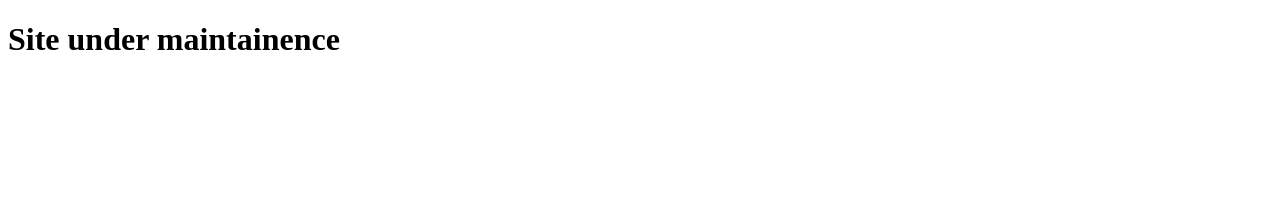
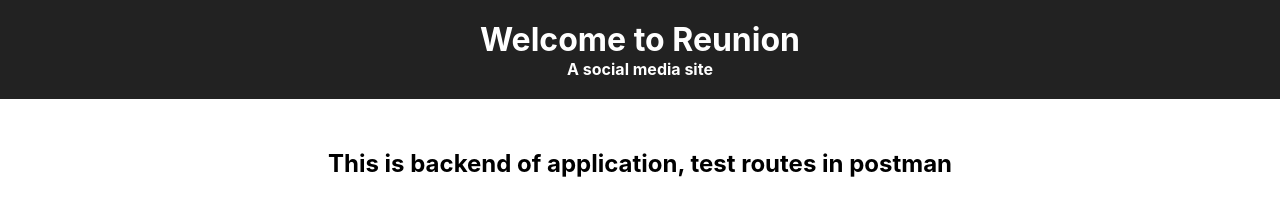
Before and after one commit to shridharGits/sm-reunion, a website: page index.html in a window 1280 px wide. Drawn offline with Linux system fonts and the light colour scheme.

Commit message:
first commit

```diff
--- a/app.js
+++ b/app.js
@@ -20,7 +20,7 @@ app.use('/api', userRoutes);
 // creating tables
 app.get('/', (req, res)=>{
     try{
-        res.json('welcome');
+        res.sendFile(path.join(__dirname, '/index.html'));
     }
     catch(e){
         res.status(400).json({
--- a/index.html
+++ b/index.html
@@ -5,8 +5,39 @@
     <meta http-equiv="X-UA-Compatible" content="IE=edge">
     <meta name="viewport" content="width=device-width, initial-scale=1.0">
     <title>Document</title>
+    <style>
+        *{
+            margin: 0;
+            padding: 0;
+        }
+        body{
+            font-family: -apple-system, BlinkMacSystemFont, 'Segoe UI', Roboto, Oxygen, Ubuntu, Cantarell, 'Open Sans', 'Helvetica Neue', sans-serif;
+            color: white;
+        }
+        .header{
+            background-color: rgb(34, 34, 34);
+            padding: 20px;
+            /* margin: 20px; */
+            text-align: center;
+        }
+        p{
+            color: white;
+            font-weight: bold;
+        }
+        .note{
+            text-align: center;
+            margin: 50px;
+            color: black;
+        }
+    </style>
 </head>
 <body>
-    <h1>Site under maintainence</h1>
+    <div class="header">
+        <h1>Welcome to Reunion</h1>
+        <p>A social media site</p>
+    </div>
+    <div class="note">
+        <h2>This is backend of application, test routes in postman</h2>
+    </div>
 </body>
 </html>
```
